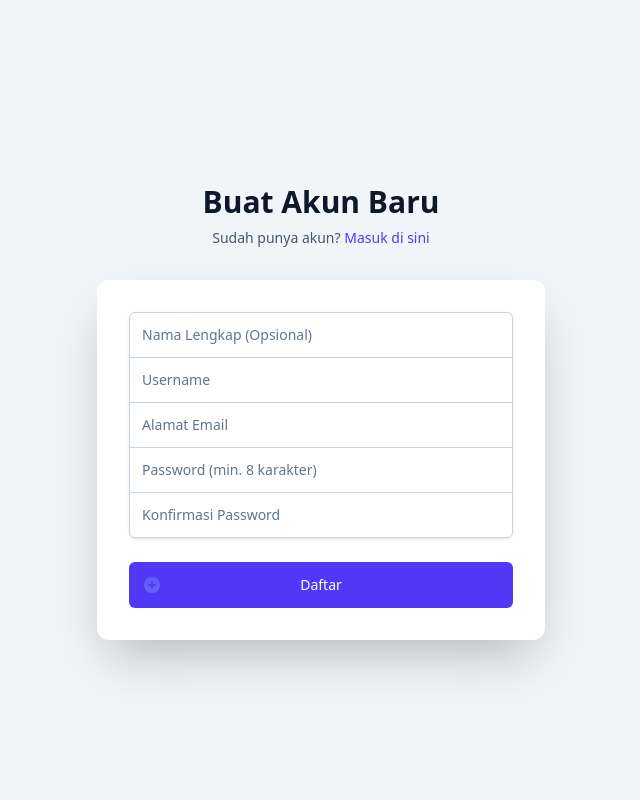
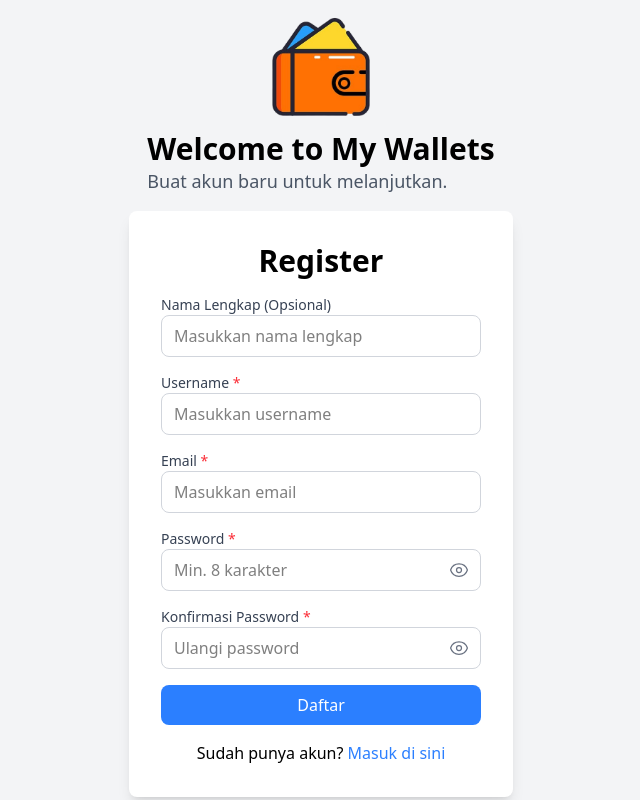
Before and after one commit to firmanasgani/my-wallets-frontend, a Vue app: page /register in a window 1280 px wide. Shown: the whole page, without its empty margins (319-959 px from the left). Built offline with nearby package versions, Linux system fonts and the light colour scheme.

Commit message:
fix register, button on create and edit account

```diff
--- a/src/views/RegisterView.vue
+++ b/src/views/RegisterView.vue
@@ -1,142 +1,226 @@
 <template>
-  <div class="flex items-center justify-center min-h-screen bg-slate-100 px-4 sm:px-6 lg:px-8">
-    <div class="w-full max-w-md space-y-8">
-      <div>
-        <h2 class="mt-6 text-center text-3xl font-extrabold text-slate-900">Buat Akun Baru</h2>
-        <p class="mt-2 text-center text-sm text-slate-600">
-          Sudah punya akun?
-          <RouterLink to="/login" class="font-medium text-indigo-600 hover:text-indigo-500">
-            Masuk di sini
-          </RouterLink>
-        </p>
+  <div class="min-h-screen flex flex-col items-center justify-center bg-gray-100">
+    <div>
+      <img src="@/assets/dompet.png" alt="Logo" class="w-32 h-32" />
+    </div>
+    <div>
+      <h2 class="text-3xl font-semibold text-center">Welcome to My Wallets</h2>
+      <p class="text-lg text-gray-600 mb-4">Buat akun baru untuk melanjutkan.</p>
+    </div>
+
+    <form class="bg-white rounded-lg shadow-lg p-8 w-96" @submit.prevent="handleRegister">
+      <h1 class="text-3xl font-semibold text-center mb-4">Register</h1>
+
+      <!-- Error Messages -->
+      <div
+        v-if="authStore.authError || clientSideError"
+        class="bg-red-100 border border-red-400 text-red-700 px-4 py-3 rounded relative mb-4"
+        role="alert"
+      >
+        <span class="block sm:inline text-sm">{{ authStore.authError || clientSideError }}</span>
+        <span class="absolute top-0 bottom-0 right-0 px-4 py-3">
+          <svg
+            class="fill-current h-6 w-6 text-red-700"
+            role="button"
+            xmlns="http://www.w3.org/2000/svg"
+            viewBox="0 0 20 20"
+            @click="clearErrors"
+          >
+            <title>Close</title>
+            <path
+              d="M14.348 14.849a1.2 1.2 0 0 1-1.697 0L10 11.819l-2.651 3.029a1.2 1.2 0 1 1-1.697-1.697l2.758-3.15-2.759-3.152a1.2 1.2 0 1 1 1.697-1.697L10 8.183l2.651-3.031a1.2 1.2 0 1 1 1.697 1.697l-2.758 3.152 2.758 3.15a1.2 1.2 0 0 1 0 1.698z"
+            />
+          </svg>
+        </span>
       </div>
 
-      <form
-        class="mt-8 space-y-6 bg-white p-6 sm:p-8 rounded-xl shadow-2xl"
-        @submit.prevent="handleRegister"
-      >
-        <div v-if="authStore.authError" class="rounded-md bg-red-50 p-4 mb-4">
-          <div class="flex">
-            <div class="flex-shrink-0">
+      <div class="space-y-4">
+        <!-- Full Name Field -->
+        <div>
+          <label for="fullName" class="block text-sm font-medium text-gray-700">
+            Nama Lengkap (Opsional)
+          </label>
+          <input
+            type="text"
+            id="fullName"
+            v-model="formData.fullName"
+            class="border border-gray-300 rounded-lg block w-full px-3 py-2"
+            placeholder="Masukkan nama lengkap"
+          />
+        </div>
+
+        <!-- Username Field -->
+        <div>
+          <label for="username" class="block text-sm font-medium text-gray-700">
+            Username <span class="text-red-500">*</span>
+          </label>
+          <input
+            type="text"
+            id="username"
+            v-model="formData.username"
+            required
+            class="border border-gray-300 rounded-lg block w-full px-3 py-2"
+            placeholder="Masukkan username"
+          />
+        </div>
+
+        <!-- Email Field -->
+        <div>
+          <label for="email" class="block text-sm font-medium text-gray-700">
+            Email <span class="text-red-500">*</span>
+          </label>
+          <input
+            type="email"
+            id="email"
+            v-model="formData.email"
+            required
+            class="border border-gray-300 rounded-lg block w-full px-3 py-2"
+            placeholder="Masukkan email"
+          />
+        </div>
+
+        <!-- Password Field with Eye Toggle -->
+        <div>
+          <label for="password" class="block text-sm font-medium text-gray-700">
+            Password <span class="text-red-500">*</span>
+          </label>
+          <div class="relative">
+            <input
+              :type="showPassword ? 'text' : 'password'"
+              id="password"
+              v-model="formData.password"
+              required
+              class="border border-gray-300 rounded-lg block w-full px-3 py-2 pr-10"
+              placeholder="Min. 8 karakter"
+            />
+            <button
+              type="button"
+              @click="showPassword = !showPassword"
+              class="absolute inset-y-0 right-0 pr-3 flex items-center text-gray-500 hover:text-gray-700"
+            >
               <svg
-                class="h-5 w-5 text-red-400"
+                v-if="!showPassword"
                 xmlns="http://www.w3.org/2000/svg"
-                viewBox="0 0 20 20"
-                fill="currentColor"
-                aria-hidden="true"
+                fill="none"
+                viewBox="0 0 24 24"
+                stroke-width="1.5"
+                stroke="currentColor"
+                class="w-5 h-5"
               >
                 <path
-                  fill-rule="evenodd"
-                  d="M10 18a8 8 0 100-16 8 8 0 000 16zM8.707 7.293a1 1 0 00-1.414 1.414L8.586 10l-1.293 1.293a1 1 0 101.414 1.414L10 11.414l1.293 1.293a1 1 0 001.414-1.414L11.414 10l1.293-1.293a1 1 0 00-1.414-1.414L10 8.586 8.707 7.293z"
-                  clip-rule="evenodd"
+                  stroke-linecap="round"
+                  stroke-linejoin="round"
+                  d="M2.036 12.322a1.012 1.012 0 010-.639C3.423 7.51 7.36 4.5 12 4.5c4.638 0 8.573 3.007 9.963 7.178.07.207.07.431 0 .639C20.577 16.49 16.64 19.5 12 19.5c-4.638 0-8.573-3.007-9.963-7.178z"
+                />
+                <path
+                  stroke-linecap="round"
+                  stroke-linejoin="round"
+                  d="M15 12a3 3 0 11-6 0 3 3 0 016 0z"
                 />
               </svg>
-            </div>
-            <div class="ml-3">
-              <h3 class="text-sm font-medium text-red-800">{{ authStore.authError }}</h3>
-            </div>
+              <svg
+                v-else
+                xmlns="http://www.w3.org/2000/svg"
+                fill="none"
+                viewBox="0 0 24 24"
+                stroke-width="1.5"
+                stroke="currentColor"
+                class="w-5 h-5"
+              >
+                <path
+                  stroke-linecap="round"
+                  stroke-linejoin="round"
+                  d="M3.98 8.223A10.477 10.477 0 001.934 12C3.226 16.338 7.244 19.5 12 19.5c.993 0 1.953-.138 2.863-.395M6.228 6.228A10.45 10.45 0 0112 4.5c4.756 0 8.773 3.162 10.065 7.498a10.523 10.523 0 01-4.293 5.774M6.228 6.228L3 3m3.228 3.228l3.65 3.65m7.894 7.894L21 21m-3.228-3.228l-3.65-3.65m0 0a3 3 0 10-4.243-4.243m4.242 4.242L9.88 9.88"
+                />
+              </svg>
+            </button>
           </div>
         </div>
 
-        <div class="rounded-md shadow-sm -space-y-px">
-          <div>
-            <label for="fullName" class="sr-only">Nama Lengkap</label>
+        <!-- Confirm Password Field with Eye Toggle -->
+        <div>
+          <label for="confirmPassword" class="block text-sm font-medium text-gray-700">
+            Konfirmasi Password <span class="text-red-500">*</span>
+          </label>
+          <div class="relative">
             <input
-              id="fullName"
-              name="fullName"
-              type="text"
-              v-model="formData.fullName"
-              class="appearance-none rounded-none relative block w-full px-3 py-3 border border-slate-300 placeholder-slate-500 text-slate-900 rounded-t-md focus:outline-none focus:ring-indigo-500 focus:border-indigo-500 focus:z-10 sm:text-sm"
-              placeholder="Nama Lengkap (Opsional)"
-            />
-          </div>
-          <div>
-            <label for="username" class="sr-only">Username</label>
-            <input
-              id="username"
-              name="username"
-              type="text"
-              v-model="formData.username"
-              required
-              class="appearance-none rounded-none relative block w-full px-3 py-3 border border-slate-300 placeholder-slate-500 text-slate-900 focus:outline-none focus:ring-indigo-500 focus:border-indigo-500 focus:z-10 sm:text-sm"
-              placeholder="Username"
-            />
-          </div>
-          <div>
-            <label for="email" class="sr-only">Alamat Email</label>
-            <input
-              id="email"
-              name="email"
-              type="email"
-              v-model="formData.email"
-              required
-              class="appearance-none rounded-none relative block w-full px-3 py-3 border border-slate-300 placeholder-slate-500 text-slate-900 focus:outline-none focus:ring-indigo-500 focus:border-indigo-500 focus:z-10 sm:text-sm"
-              placeholder="Alamat Email"
-            />
-          </div>
-          <div>
-            <label for="password" class="sr-only">Password</label>
-            <input
-              id="password"
-              name="password"
-              type="password"
-              v-model="formData.password"
-              required
-              class="appearance-none rounded-none relative block w-full px-3 py-3 border border-slate-300 placeholder-slate-500 text-slate-900 focus:outline-none focus:ring-indigo-500 focus:border-indigo-500 focus:z-10 sm:text-sm"
-              placeholder="Password (min. 8 karakter)"
-            />
-          </div>
-          <div>
-            <label for="confirmPassword" class="sr-only">Konfirmasi Password</label>
-            <input
+              :type="showConfirmPassword ? 'text' : 'password'"
               id="confirmPassword"
-              name="confirmPassword"
-              type="password"
               v-model="formData.confirmPassword"
               required
-              class="appearance-none rounded-none relative block w-full px-3 py-3 border border-slate-300 placeholder-slate-500 text-slate-900 rounded-b-md focus:outline-none focus:ring-indigo-500 focus:border-indigo-500 focus:z-10 sm:text-sm"
-              placeholder="Konfirmasi Password"
+              class="border border-gray-300 rounded-lg block w-full px-3 py-2 pr-10"
+              placeholder="Ulangi password"
             />
+            <button
+              type="button"
+              @click="showConfirmPassword = !showConfirmPassword"
+              class="absolute inset-y-0 right-0 pr-3 flex items-center text-gray-500 hover:text-gray-700"
+            >
+              <svg
+                v-if="!showConfirmPassword"
+                xmlns="http://www.w3.org/2000/svg"
+                fill="none"
+                viewBox="0 0 24 24"
+                stroke-width="1.5"
+                stroke="currentColor"
+                class="w-5 h-5"
+              >
+                <path
+                  stroke-linecap="round"
+                  stroke-linejoin="round"
+                  d="M2.036 12.322a1.012 1.012 0 010-.639C3.423 7.51 7.36 4.5 12 4.5c4.638 0 8.573 3.007 9.963 7.178.07.207.07.431 0 .639C20.577 16.49 16.64 19.5 12 19.5c-4.638 0-8.573-3.007-9.963-7.178z"
+                />
+                <path
+                  stroke-linecap="round"
+                  stroke-linejoin="round"
+                  d="M15 12a3 3 0 11-6 0 3 3 0 016 0z"
+                />
+              </svg>
+              <svg
+                v-else
+                xmlns="http://www.w3.org/2000/svg"
+                fill="none"
+                viewBox="0 0 24 24"
+                stroke-width="1.5"
+                stroke="currentColor"
+                class="w-5 h-5"
+              >
+                <path
+                  stroke-linecap="round"
+                  stroke-linejoin="round"
+                  d="M3.98 8.223A10.477 10.477 0 001.934 12C3.226 16.338 7.244 19.5 12 19.5c.993 0 1.953-.138 2.863-.395M6.228 6.228A10.45 10.45 0 0112 4.5c4.756 0 8.773 3.162 10.065 7.498a10.523 10.523 0 01-4.293 5.774M6.228 6.228L3 3m3.228 3.228l3.65 3.65m7.894 7.894L21 21m-3.228-3.228l-3.65-3.65m0 0a3 3 0 10-4.243-4.243m4.242 4.242L9.88 9.88"
+                />
+              </svg>
+            </button>
           </div>
         </div>
 
-        <p v-if="clientSideError" class="text-sm text-red-600">{{ clientSideError }}</p>
+        <!-- Submit Button -->
+        <button
+          type="submit"
+          class="bg-blue-500 hover:bg-blue-600 text-white font-medium py-2 px-4 rounded-lg w-full"
+          :disabled="authStore.authIsLoading"
+        >
+          {{ authStore.authIsLoading ? 'Memproses...' : 'Daftar' }}
+        </button>
+      </div>
 
-        <div>
-          <button
-            type="submit"
-            :disabled="authStore.authIsLoading"
-            class="group relative w-full flex justify-center py-3 px-4 border border-transparent text-sm font-medium rounded-md text-white bg-indigo-600 hover:bg-indigo-700 focus:outline-none focus:ring-2 focus:ring-offset-2 focus:ring-indigo-500 disabled:opacity-50"
-          >
-            <span class="absolute left-0 inset-y-0 flex items-center pl-3">
-              <svg
-                class="h-5 w-5 text-indigo-500 group-hover:text-indigo-400"
-                xmlns="http://www.w3.org/2000/svg"
-                viewBox="0 0 20 20"
-                fill="currentColor"
-                aria-hidden="true"
-              >
-                <path
-                  fill-rule="evenodd"
-                  d="M10 18a8 8 0 100-16 8 8 0 000 16zm1-11a1 1 0 10-2 0v2H7a1 1 0 100 2h2v2a1 1 0 102 0v-2h2a1 1 0 100-2h-2V7z"
-                  clip-rule="evenodd"
-                />
-              </svg>
-            </span>
-            {{ authStore.authIsLoading ? 'Memproses...' : 'Daftar' }}
-          </button>
-        </div>
-      </form>
-    </div>
+      <p class="mt-4 text-center">
+        Sudah punya akun?
+        <RouterLink to="/login" class="text-blue-500 hover:text-blue-600">
+          Masuk di sini
+        </RouterLink>
+      </p>
+    </form>
   </div>
 </template>
 
 <script setup lang="ts">
-import { reactive, ref } from 'vue' // Hapus useRouter jika sudah dihandle store
+import { reactive, ref } from 'vue'
 import { RouterLink } from 'vue-router'
-import { useAuthStore } from '@/stores/auth' // Impor auth store
+import { useAuthStore } from '@/stores/auth'
 
-const authStore = useAuthStore() // Gunakan store
+const authStore = useAuthStore()
 
 interface RegisterFormData {
   fullName?: string | null
@@ -147,18 +231,25 @@ interface RegisterFormData {
 }
 
 const formData = reactive<RegisterFormData>({
-  fullName: '', // Default ke string kosong agar lebih mudah divalidasi jika perlu
+  fullName: '',
   username: '',
   email: '',
   password: '',
   confirmPassword: '',
 })
 
-const clientSideError = ref<string | null>(null) // Untuk error validasi sisi klien
+const clientSideError = ref<string | null>(null)
+const showPassword = ref(false)
+const showConfirmPassword = ref(false)
+
+const clearErrors = () => {
+  clientSideError.value = null
+  authStore.error = null
+}
 
 const handleRegister = async () => {
-  clientSideError.value = null // Reset client-side error
-  authStore.error = null // Reset server-side error dari store
+  clientSideError.value = null
+  authStore.error = null
 
   if (formData.password !== formData.confirmPassword) {
     clientSideError.value = 'Password dan Konfirmasi Password tidak cocok.'
@@ -168,24 +259,17 @@ const handleRegister = async () => {
     clientSideError.value = 'Password minimal harus 8 karakter.'
     return
   }
-  // Validasi lain di sisi klien bisa ditambahkan di sini
 
   try {
-    // Hanya kirim field yang relevan, tanpa confirmPassword
     const payload = {
       username: formData.username,
       email: formData.email,
       password: formData.password,
-      fullName: formData.fullName || null, // Kirim null jika kosong
+      fullName: formData.fullName || null,
     }
     await authStore.register(payload)
-    // Navigasi ke login sudah dihandle di dalam action store
-    // alert('Registrasi berhasil! Silakan cek email Anda (jika ada verifikasi) atau langsung login.'); // Pesan bisa dari store juga
   } catch (error) {
-    // Error sudah dihandle dan disimpan di authStore.error, yang akan ditampilkan di template
-    // Jika ingin log tambahan di sini:
     console.error('Component-level registration error:', error)
-    // Tidak perlu set clientSideError di sini karena authStore.error akan menampilkan error dari server
   }
 }
 </script>
```
Also changed, not shown: src/views/AccountCreateView.vue (+14 -11 lines), src/views/AccountEditView.vue (+9 -4 lines).
